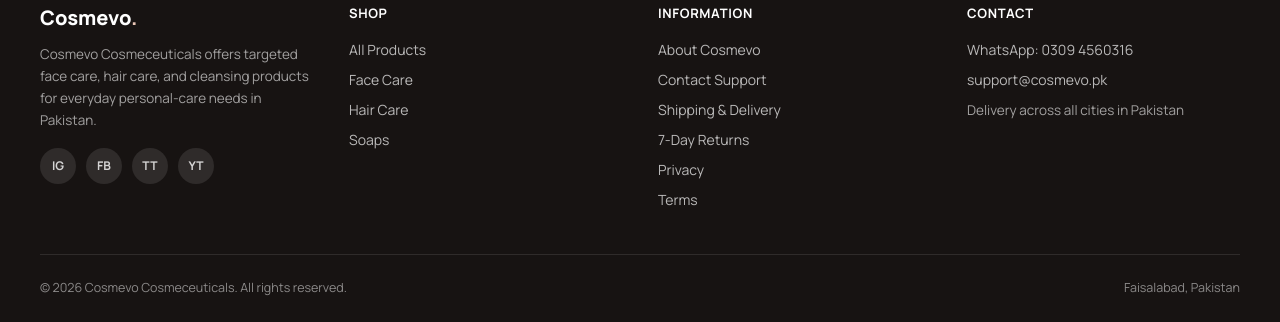
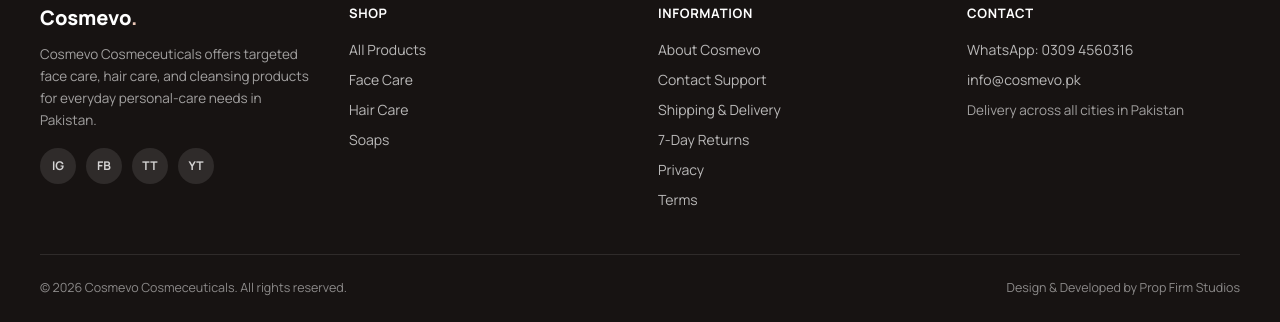
Before and after one commit to NumanAsghar901/cosmetics_cosmevo, a Next.js app: page / in a window 1280 px wide. Shown: the part 4764-5086 px from the top of the page. Built offline with nearby package versions, Linux system fonts and the light colour scheme; no server answers; the database is empty.

Commit message:
Update footer email and add Prop Firm Studios credit

```diff
--- a/src/components/layout/Footer.tsx
+++ b/src/components/layout/Footer.tsx
@@ -2,7 +2,7 @@
 
 import React, { useState } from 'react';
 import Link from 'next/link';
-import { WA_DISPLAY, SUPPORT_EMAIL, LOCATION_DISPLAY } from '@/lib/constants';
+import { WA_DISPLAY, SUPPORT_EMAIL } from '@/lib/constants';
 import { getWhatsAppUrl } from '@/lib/utils';
 import { supabase, isSupabaseConfigured } from '@/lib/supabase';
 import { useToast } from '@/context/ToastContext';
@@ -136,7 +136,9 @@
         {/* Bottom Bar */}
         <div className="border-t border-white/10 pt-6 text-[12.5px] flex flex-wrap justify-between gap-3 text-white/50">
           <span>&copy; {new Date().getFullYear()} Cosmevo Cosmeceuticals. All rights reserved.</span>
-          <span>{LOCATION_DISPLAY}</span>
+          <a href="https://propfirmstudios.com" target="_blank" rel="noopener noreferrer" className="hover:text-white transition-colors">
+            Design & Developed by Prop Firm Studios
+          </a>
         </div>
       </div>
     </footer>
--- a/src/lib/constants.ts
+++ b/src/lib/constants.ts
@@ -3,7 +3,7 @@
 export const FREE_DELIVERY_THRESHOLD = 2000;
 export const WA_NUMBER = '923094560316';
 export const WA_DISPLAY = '0309 4560316';
-export const SUPPORT_EMAIL = 'support@cosmevo.pk';
+export const SUPPORT_EMAIL = 'info@cosmevo.pk';
 export const LOCATION_DISPLAY = 'Faisalabad, Pakistan';
 
 export const CATEGORIES: Category[] = [
```
